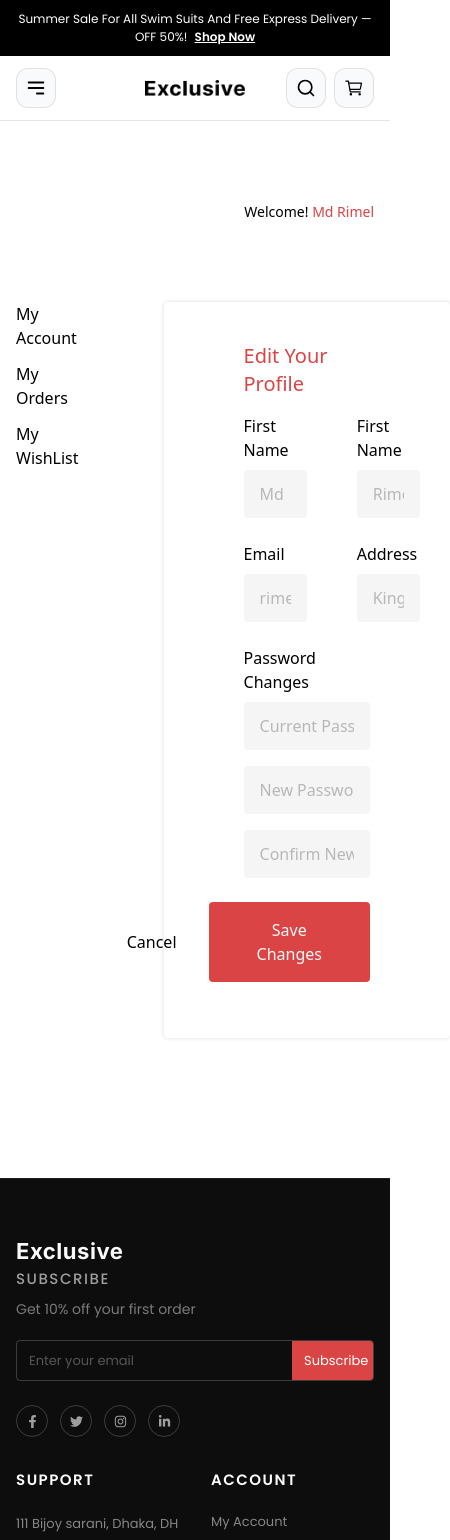
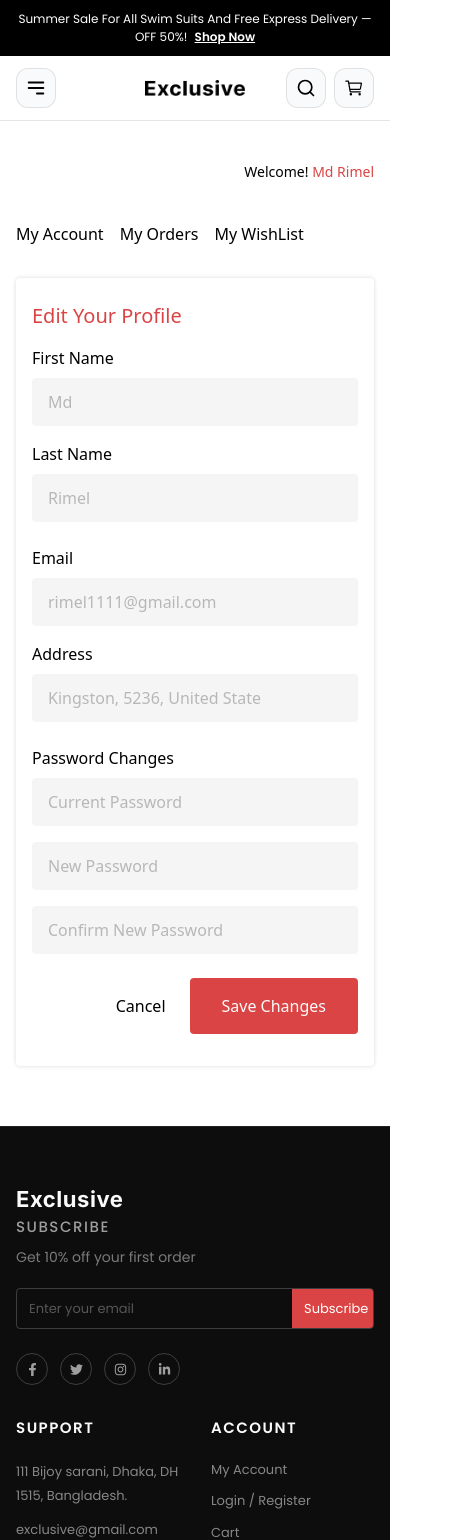
Before and after one commit to jihadcodes/E-commerce-website-design-with-API, a React (Vite) app: page /profile in a window 390 px wide. Shown: the top 1540 px of the page, 450 px wide, since content can reach past the window. Built offline with nearby package versions, Linux system fonts and the light colour scheme.

Commit message:
feat(profile): make Profile page fully responsive from 390px to lg

```diff
--- a/src/components/pages/Profile.jsx
+++ b/src/components/pages/Profile.jsx
@@ -2,57 +2,69 @@ import React from 'react'
 
 const Profile = () => {
   return (
-    <section className='pb-[140px]'>
+    <section className='pb-[60px] lg:pb-[140px]'>
         <div className="container">
-            <div className='text-end py-20'>
+            <div className='text-end py-10 lg:py-20'>
                 <p className='font-popins font-normal text-[14px] leading-[21px] text-black'>Welcome! <span className='text-[#DB4444]'>Md Rimel</span></p>
             </div>
-            <div className="flex gap-[85px]">
-                <div className="w-[20%] flex flex-col gap-3 [*&>a]:text-[16px] [*&>a]:font-popins [*&>a]:font-medium [*&>a]:leading-6 [*&>a]:text-black">
+            <div className="flex flex-col lg:flex-row gap-8 lg:gap-[85px]">
+
+                {/* Sidebar */}
+                <div className="w-full lg:w-[20%] flex flex-row lg:flex-col gap-4 lg:gap-3 [*&>a]:text-[16px] [*&>a]:font-popins [*&>a]:font-medium [*&>a]:leading-6 [*&>a]:text-black">
                     <a href="">My Account</a>
                     <a href="">My Orders</a>
                     <a href="">My WishList</a>
                 </div>
-                <div className="w-[80%] rounded-sm shadow-cart px-20 pt-10 pb-14">
+
+                {/* Form */}
+                <div className="w-full lg:w-[80%] rounded-sm shadow-cart px-4 lg:px-20 pt-6 lg:pt-10 pb-8 lg:pb-14">
                     <h3 className='font-popins font-medium text-[20px] leading-7 text-[#DB4444] pb-4'>Edit Your Profile</h3>
 
                     <form action="">
-                        <div className='flex gap-[50px] pb-6'>
-                            <div className='w-1/2 flex flex-col [*&>label]:text-[16px] [*&>label]:font-popins [*&>label]:font-normal [*&>label]:leading-6 [*&>label]:text-black'>
+                        {/* Name Row */}
+                        <div className='flex flex-col lg:flex-row gap-4 lg:gap-[50px] pb-6'>
+                            <div className='w-full lg:w-1/2 flex flex-col [*&>label]:text-[16px] [*&>label]:font-popins [*&>label]:font-normal [*&>label]:leading-6 [*&>label]:text-black'>
                                 <label htmlFor="" className='pb-2'>First Name</label>
-                                <input className='bg-[#F5F5F5] py-3 px-4 rounded-sm outline-0 font-popins text-[16px] font-normal leading-6 text-[rgba(0,0,0,0.5)]' type="text"  placeholder="Md" />
+                                <input className='bg-[#F5F5F5] py-3 px-4 rounded-sm outline-0 font-popins text-[16px] font-normal leading-6 text-[rgba(0,0,0,0.5)]' type="text" placeholder="Md" />
                             </div>
-                            <div className='w-1/2 flex flex-col [*&>label]:text-[16px] [*&>label]:font-popins [*&>label]:font-normal [*&>label]:leading-6 [*&>label]:text-black'>
-                                <label htmlFor="" className='pb-2'>First Name</label>
-                                <input className='bg-[#F5F5F5] py-3 px-4 rounded-sm outline-0 font-popins text-[16px] font-normal leading-6 text-[rgba(0,0,0,0.5)]' type="text"  placeholder="Rimel" />
+                            <div className='w-full lg:w-1/2 flex flex-col [*&>label]:text-[16px] [*&>label]:font-popins [*&>label]:font-normal [*&>label]:leading-6 [*&>label]:text-black'>
+                                <label htmlFor="" className='pb-2'>Last Name</label>
+                                <input className='bg-[#F5F5F5] py-3 px-4 rounded-sm outline-0 font-popins text-[16px] font-normal leading-6 text-[rgba(0,0,0,0.5)]' type="text" placeholder="Rimel" />
                             </div>
                         </div>
-                        <div className='flex gap-[50px] pb-6'>
-                            <div className='w-1/2 flex flex-col [*&>label]:text-[16px] [*&>label]:font-popins [*&>label]:font-normal [*&>label]:leading-6 [*&>label]:text-black'>
+
+                        {/* Email & Address Row */}
+                        <div className='flex flex-col lg:flex-row gap-4 lg:gap-[50px] pb-6'>
+                            <div className='w-full lg:w-1/2 flex flex-col [*&>label]:text-[16px] [*&>label]:font-popins [*&>label]:font-normal [*&>label]:leading-6 [*&>label]:text-black'>
                                 <label htmlFor="" className='pb-2'>Email</label>
-                                <input className='bg-[#F5F5F5] py-3 px-4 rounded-sm outline-0 font-popins text-[16px] font-normal leading-6 text-[rgba(0,0,0,0.5)]' type="text"  placeholder="rimel1111@gmail.com" />
+                                <input className='bg-[#F5F5F5] py-3 px-4 rounded-sm outline-0 font-popins text-[16px] font-normal leading-6 text-[rgba(0,0,0,0.5)]' type="text" placeholder="rimel1111@gmail.com" />
                             </div>
-                            <div className='w-1/2 flex flex-col [*&>label]:text-[16px] [*&>label]:font-popins [*&>label]:font-normal [*&>label]:leading-6 [*&>label]:text-black'>
+                            <div className='w-full lg:w-1/2 flex flex-col [*&>label]:text-[16px] [*&>label]:font-popins [*&>label]:font-normal [*&>label]:leading-6 [*&>label]:text-black'>
                                 <label htmlFor="" className='pb-2'>Address</label>
-                                <input className='bg-[#F5F5F5] py-3 px-4 rounded-sm outline-0 font-popins text-[16px] font-normal leading-6 text-[rgba(0,0,0,0.5)]' type="text"  placeholder="Kingston, 5236, United State" />
+                                <input className='bg-[#F5F5F5] py-3 px-4 rounded-sm outline-0 font-popins text-[16px] font-normal leading-6 text-[rgba(0,0,0,0.5)]' type="text" placeholder="Kingston, 5236, United State" />
                             </div>
                         </div>
-                        <div className='flex flex-col gap-[50px] pb-6'>
+
+                        {/* Password */}
+                        <div className='flex flex-col gap-4 lg:gap-[50px] pb-6'>
                             <div className='[*&>label]:text-[16px] [*&>label]:font-popins [*&>label]:font-normal [*&>label]:leading-6 [*&>label]:text-black'>
                                 <label htmlFor="">Password Changes</label>
-                               <div className='flex pt-2 flex-col gap-4'>
-                                 <input className='bg-[#F5F5F5] w-full py-3 px-4 rounded-sm outline-0 font-popins text-[16px] font-normal leading-6 text-[rgba(0,0,0,0.5)]' type="text"  placeholder="Current Passwod" />
-                                 <input className='bg-[#F5F5F5] w-full py-3 px-4 rounded-sm outline-0 font-popins text-[16px] font-normal leading-6 text-[rgba(0,0,0,0.5)]' type="text"  placeholder="New Passwod" />
-                                 <input className='bg-[#F5F5F5] w-full py-3 px-4 rounded-sm outline-0 font-popins text-[16px] font-normal leading-6 text-[rgba(0,0,0,0.5)]' type="text"  placeholder="Confirm New Passwod" />
-                               </div>
+                                <div className='flex pt-2 flex-col gap-4'>
+                                    <input className='bg-[#F5F5F5] w-full py-3 px-4 rounded-sm outline-0 font-popins text-[16px] font-normal leading-6 text-[rgba(0,0,0,0.5)]' type="text" placeholder="Current Password" />
+                                    <input className='bg-[#F5F5F5] w-full py-3 px-4 rounded-sm outline-0 font-popins text-[16px] font-normal leading-6 text-[rgba(0,0,0,0.5)]' type="text" placeholder="New Password" />
+                                    <input className='bg-[#F5F5F5] w-full py-3 px-4 rounded-sm outline-0 font-popins text-[16px] font-normal leading-6 text-[rgba(0,0,0,0.5)]' type="text" placeholder="Confirm New Password" />
+                                </div>
                             </div>
                         </div>
-                        <div className='flex justify-end gap-8 items-center'>
+
+                        {/* Actions */}
+                        <div className='flex justify-end gap-6 lg:gap-8 items-center'>
                             <a href="" className='font-popins font-medium text-[16px] leading-6 text-black'>Cancel</a>
-                            <button type='submit' className='bg-[#DB4444] py-4 px-12 font-popins font-medium text-[16px] leading-6 text-[#FAFAFA] rounded-sm'>Save Changes</button>
+                            <button type='submit' className='bg-[#DB4444] py-4 px-8 lg:px-12 font-popins font-medium text-[16px] leading-6 text-[#FAFAFA] rounded-sm'>Save Changes</button>
                         </div>
                     </form>
                 </div>
+
             </div>
         </div>
     </section>
```
